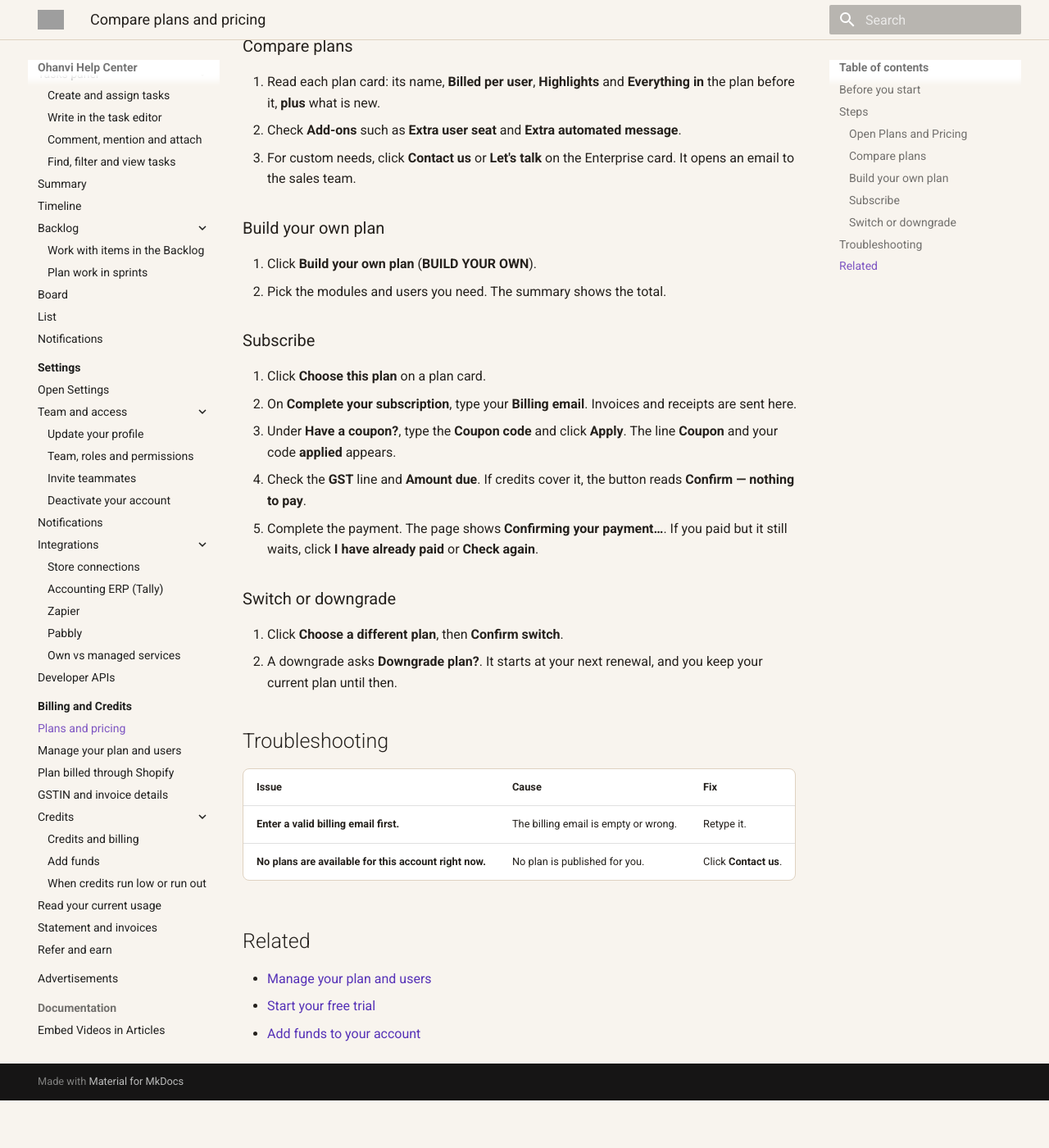
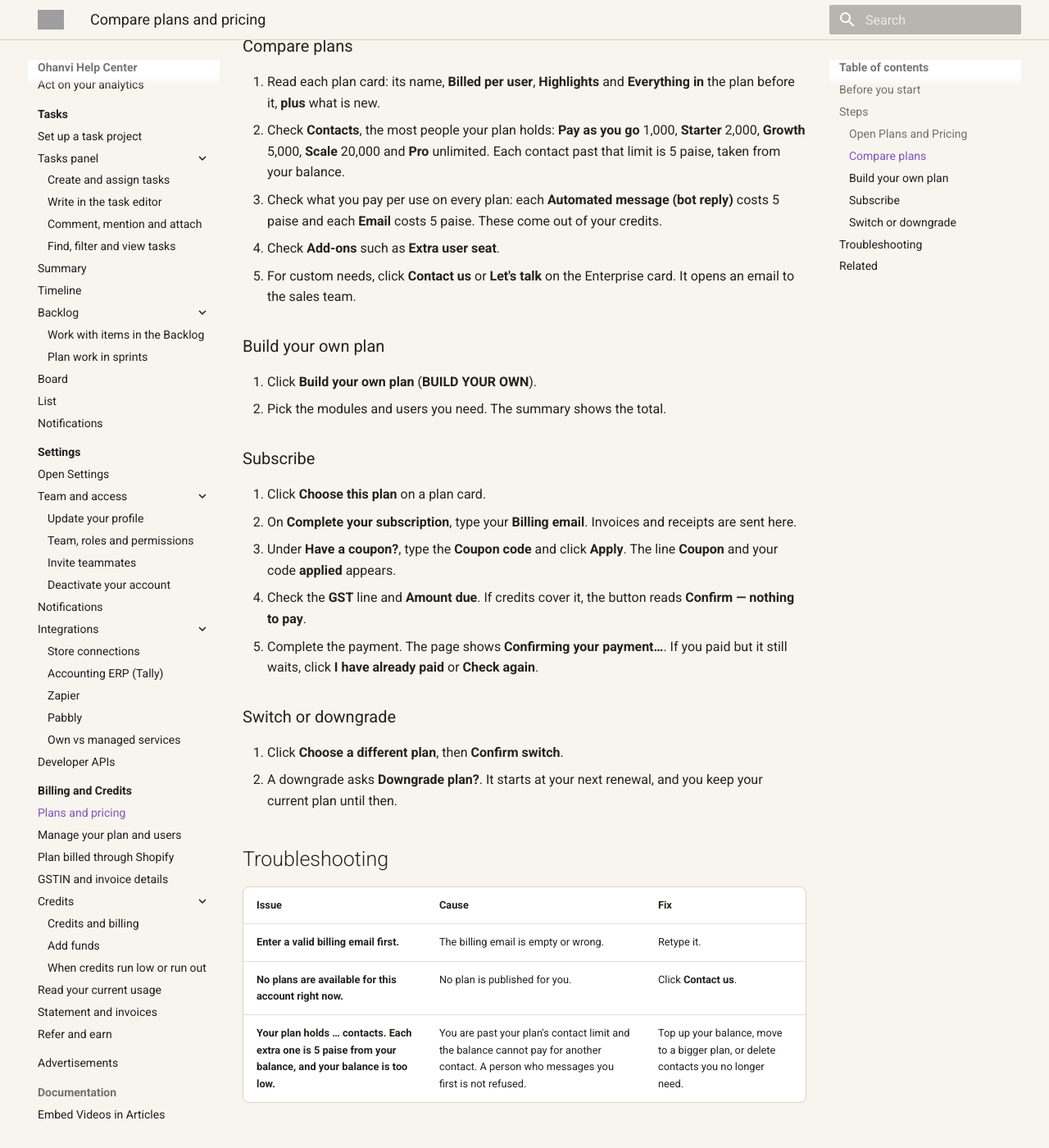
Before and after one commit to Ohanvi/ohanvi.github.io, an MkDocs documentation site: the page built from docs/billing/plans-and-pricing.md, in a window 1280 px wide and 1400 px high, scrolled down 662 px. Shown: the whole window at 82% size. Built offline with MkDocs 1.6.1 and Material for MkDocs 9.7.7, drawn with Linux system fonts in a browser that asks for light colours; before the commit the page ends 2004 px from its top, so only the background shows below that; grey boxes are pictures that could not be loaded.

Commit message:
Update billing docs for contact and bot costs
Refresh the billing docs to show the new 5 paise pricing for automated bot replies, extra contacts past plan limits, and the updated current-usage wording. This clarifies wallet impact, low-balance behavior, and the plan comparison details for users.

```diff
--- a/docs/billing/plans-and-pricing.md
+++ b/docs/billing/plans-and-pricing.md
@@ -24,8 +24,10 @@
 ### Compare plans
 
 1. Read each plan card: its name, **Billed per user**, **Highlights** and **Everything in** the plan before it, **plus** what is new.
-2. Check **Add-ons** such as **Extra user seat** and **Extra automated message**.
-3. For custom needs, click **Contact us** or **Let's talk** on the Enterprise card. It opens an email to the sales team.
+2. Check **Contacts**, the most people your plan holds: **Pay as you go** 1,000, **Starter** 2,000, **Growth** 5,000, **Scale** 20,000 and **Pro** unlimited. Each contact past that limit is 5 paise, taken from your balance.
+3. Check what you pay per use on every plan: each **Automated message (bot reply)** costs 5 paise and each **Email** costs 5 paise. These come out of your credits.
+4. Check **Add-ons** such as **Extra user seat**.
+5. For custom needs, click **Contact us** or **Let's talk** on the Enterprise card. It opens an email to the sales team.
 
 ### Build your own plan
 
@@ -51,6 +53,7 @@
 | --- | --- | --- |
 | **Enter a valid billing email first.** | The billing email is empty or wrong. | Retype it. |
 | **No plans are available for this account right now.** | No plan is published for you. | Click **Contact us**. |
+| **Your plan holds … contacts. Each extra one is 5 paise from your balance, and your balance is too low.** | You are past your plan's contact limit and the balance cannot pay for another contact. A person who messages you first is not refused. | Top up your balance, move to a bigger plan, or delete contacts you no longer need. |
 
 ## Related
 
```
Also changed, not shown: docs/billing/low-or-empty-credits.md (+1 -0 lines), docs/billing/read-current-usage.md (+1 -1 lines).
